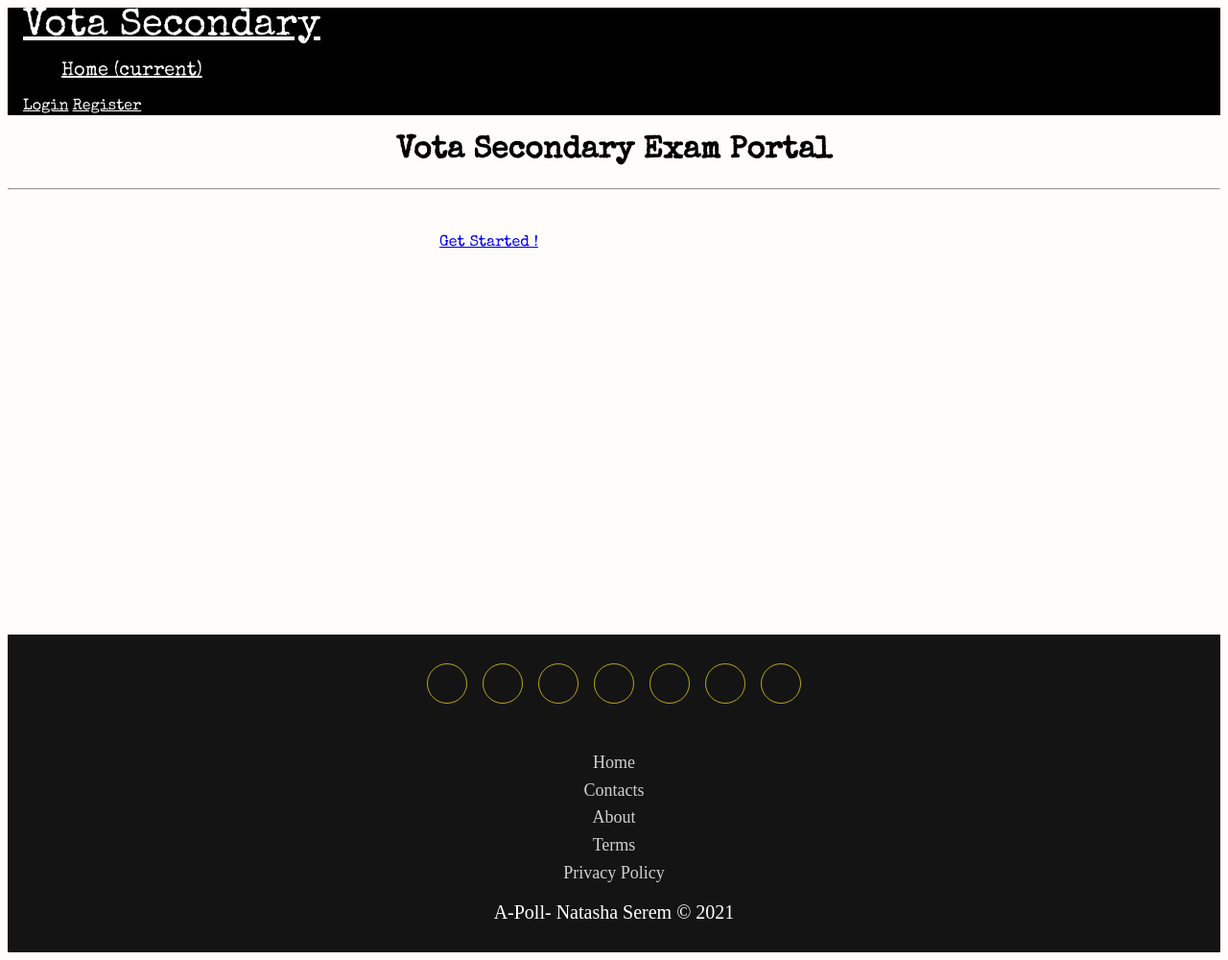
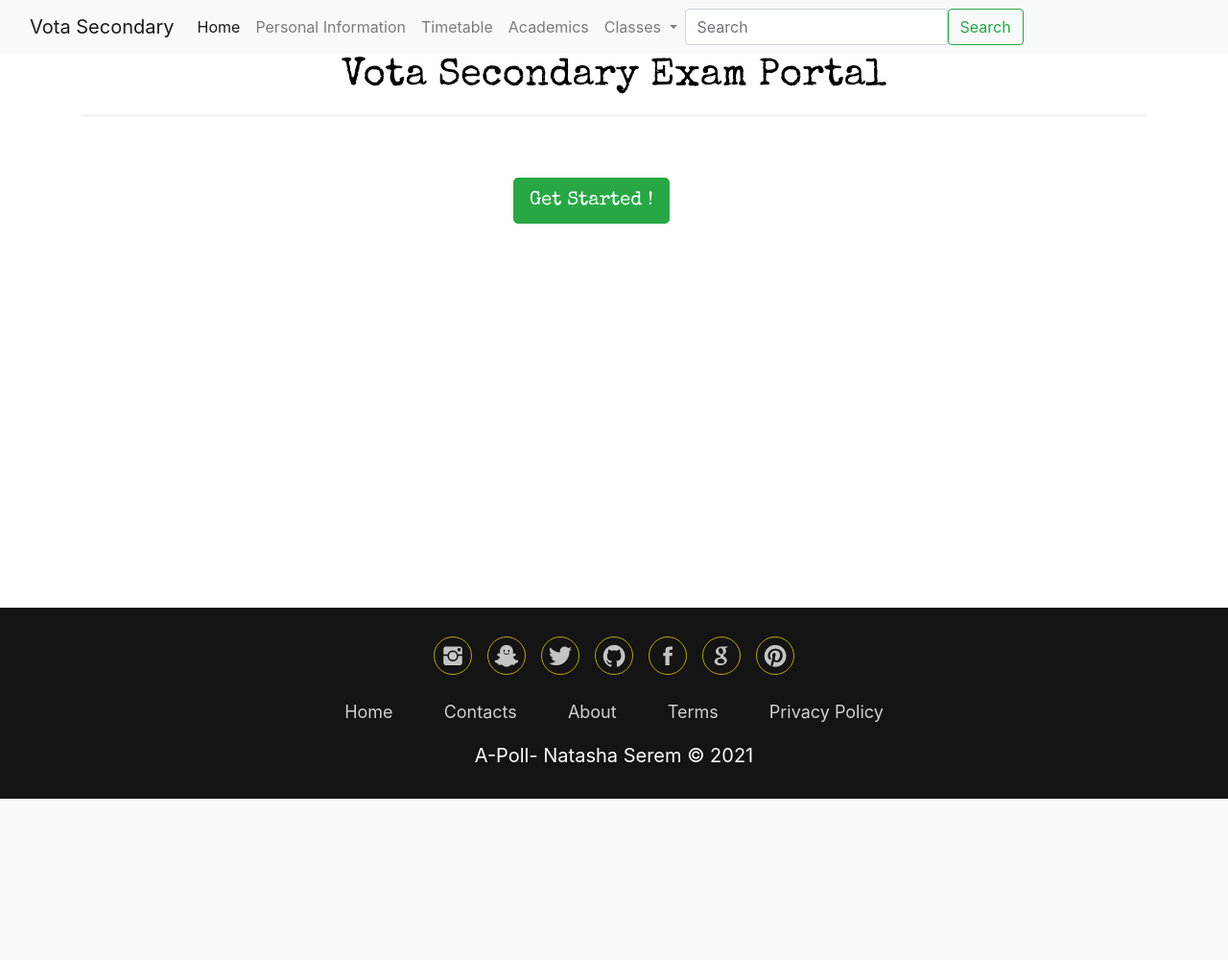
Before and after one commit to Angelamutyota/Vota-Secondary-Exams-Portal, a Django app: page / in a window 1280 px wide. Shown: the whole page at 96% size. After the commit the page ends 832 px from the top, so only its background shows below. Run offline with Django 3.2, Linux system fonts and the light colour scheme; some libraries are stand-ins or nearby versions.

Commit message:
add changes

```diff
--- a/votapp/templates/base.html
+++ b/votapp/templates/base.html
@@ -2,7 +2,7 @@
 <!DOCTYPE html>
 <html lang="en">
 
-<!-- <head>
+<head>
     <meta charset="UTF-8">
     <meta name="viewport" content="width=device-width, initial-scale=1.0">
     <meta http-equiv="X-UA-Compatible" content="ie=edge">
@@ -21,7 +21,7 @@
     <link rel="stylesheet" href="assets/css/style.css">
     {% block custom_css %}{% endblock custom_css %}
 
-</head> -->
+</head>
 
 <body>
     {% include 'navbar.html' %}
@@ -32,10 +32,10 @@
 
 
     <!-- All javascript files goes under here    -->
-    <!-- <script src="https://code.jquery.com/jquery-3.2.1.slim.min.js" integrity="sha384-KJ3o2DKtIkvYIK3UENzmM7KCkRr/rE9/Qpg6aAZGJwFDMVNA/GpGFF93hXpG5KkN"
+    <script src="https://code.jquery.com/jquery-3.2.1.slim.min.js" integrity="sha384-KJ3o2DKtIkvYIK3UENzmM7KCkRr/rE9/Qpg6aAZGJwFDMVNA/GpGFF93hXpG5KkN"
         crossorigin="anonymous"></script>
     <script src="https://cdnjs.cloudflare.com/ajax/libs/popper.js/1.12.9/umd/popper.min.js" integrity="sha384-ApNbgh9B+Y1QKtv3Rn7W3mgPxhU9K/ScQsAP7hUibX39j7fakFPskvXusvfa0b4Q"
-        crossorigin="anonymous"></script> -->
+        crossorigin="anonymous"></script>
 
 
 </body>
--- a/votapp/templates/navbar.html
+++ b/votapp/templates/navbar.html
@@ -1,124 +1,39 @@
-<!DOCTYPE html>
-<html lang="en">
-<head>
-<meta charset="utf-8">
-<meta http-equiv="X-UA-Compatible" content="IE=edge">
-<meta name="viewport" content="width=device-width, initial-scale=1">
-    <link rel="preconnect" href="https://fonts.googleapis.com">
-    <link rel="preconnect" href="https://fonts.gstatic.com" crossorigin>
-    <link href="https://fonts.googleapis.com/css2?family=Special+Elite&display=swap" rel="stylesheet">
-
-    <style>
-        body {
-            background: #fffcfc;
-        }
-        .form-inline {
-            display: inline-block;
-        }
-        .navbar {
-            background: rgb(0, 0, 0);
-            padding-left: 16px;
-            padding-right: 16px;
-            border-bottom: 1px solid #161616;
-            box-shadow: 0 0 4px rgba(27, 27, 27, 0.1);
-        }
-        .nav img {
-            border-radius: 50%;
-            width: 36px;
-            height: 36px;
-            margin: -8px 0;
-            float: left;
-            margin-right: 10px;
-        }
-        .navbar .navbar-brand {
-            color: rgb(255, 255, 255);
-            padding-left: 0;
-            font-size: 20px;
-            padding-right: 50px;
-        }
-        .navbar .navbar-brand b {
-            font-weight: bold;
-            color: #ffffff;
-        }
-        .navbar ul.nav li a:hover, .navbar ul.nav li a:focus {
-            color: #ca4141;
-        }
-        .navbar ul.nav li.active a, .navbar ul.nav li.active a:hover, .navbar ul.nav li.active a:focus {
-            color: #c52323;
-            background: transparent;
-        }
-        .search-box {
-            position: relative;
-        }
-        .search-box input.form-control {
-            padding-right: 35px;
-            border-radius: 0;
-            padding-left: 0;
-            border-width: 0 0 1px 0;
-            box-shadow: none;
-        }
-        .search-box input.form-control:focus {
-            border-color: #000000;
-        }
-        .search-box .input-group-addon {
-            min-width: 35px;
-            border: none;
-            position: absolute;
-            right: 0;
-            z-index: 9;
-            padding: 7px 0 7px 7px;
-            height: 100%;
-        }
-        .search-box i {
-            color: #000000;
-            font-size: 30px;
-        }
-        .navbar ul li i {
-            font-size: 30px;
-        }
-        @media (min-width: 992px){
-            .form-inline .input-group {
-                width: 250px;
-                margin-right: 30px;
-            }
-        }
-        @media (max-width: 991px){
-            .form-inline {
-                display: block;
-                margin-bottom: 10px;
-                margin-top: 0;
-            }
-            .input-group {
-                width: 100%;
-            }
-        }
-    </style>
-</head>
-<body>
-<nav class="navbar navbar-expand-sm ">
-    <a class="navbar-brand" href="#" style="font-size: 40px; font-family: 'Special Elite', cursive; ">Vota Secondary</a>
-    <div id="navbarCollapse" class="collapse navbar-collapse">
-        <ul class=" nav navbar-nav">
-            <li class="nav-item ">
-                <a class="nav-link" href="/" style="color:white; font-family: 'Special Elite', cursive; font-size: 20px;">Home <span class="sr-only">(current)</span></a>
-            </li>
-            {% if request.user.is_authenticated %}
-            <li class="nav-item">
-                <a class="nav-link" href="" style="color:white; font-family: 'Special Elite', cursive; font-size: 20px;">Academic Report</a>
-            </li>
-            {% endif %}
+<nav class="navbar navbar-expand-lg navbar-light bg-light">
+    <div class="container-fluid">
+      <a class="navbar-brand" href="#">Vota Secondary</a>
+      <button class="navbar-toggler" type="button" data-bs-toggle="collapse" data-bs-target="#navbarSupportedContent" aria-controls="navbarSupportedContent" aria-expanded="false" aria-label="Toggle navigation">
+        <span class="navbar-toggler-icon"></span>
+      </button>
+      <div class="collapse navbar-collapse" id="navbarSupportedContent">
+        <ul class="navbar-nav me-auto mb-2 mb-lg-0">
+          <li class="nav-item">
+            <a class="nav-link active" aria-current="page" href="/">Home</a>
+          </li>
+          <li class="nav-item">
+            <a class="nav-link" href="#">Personal Information</a>
+          </li>
+          <li class="nav-item">
+            <a class="nav-link" href="#">Timetable</a>
+          </li>
+          <li class="nav-item">
+            <a class="nav-link" href="#">Academics</a>
+          </li>
+          <li class="nav-item dropdown">
+            <a class="nav-link dropdown-toggle" href="#" id="navbarDropdown" role="button" data-bs-toggle="dropdown" aria-expanded="false">
+              Classes
+            </a>
+            <ul class="dropdown-menu" aria-labelledby="navbarDropdown">
+              <li><a class="dropdown-item" href="#">FORM 1</a></li>
+              <li><a class="dropdown-item" href="#">FORM 2</a></li>
+              <li><a class="dropdown-item" href="#">FORM 3</a></li>
+              <li><a class="dropdown-item" href="#">FORM 4</a></li>
+            </ul>
+          </li>
         </ul>
-        <div class="navbar-nav ml-auto">
-            {% if request.user.is_authenticated %}
-            <li><a class="nav-link" href="personalinfo/" style="color: white; font-family: 'Special Elite', cursive; font-size: 20px;">Personal Information</a></li>
-            <a class="nav-link" href="" style="color: white; font-family: 'Special Elite', cursive; font-size: 20px;">Classes</a>
-            <a class="nav-link" href="logout/" style="color: white; font-family: 'Special Elite', cursive; font-size: 20px;">Logout</a>
-            <a class="nav-link" href="" style="color: white; font-family: 'Special Elite', cursive;">Timetable</a>
-            {% else %}
-            <a class="nav-link" href="" style="color: white; font-family: 'Special Elite', cursive;">Login</a>
-            <a class="nav-link" href="" style="color: white; font-family: 'Special Elite', cursive;">Register</a>
-            {% endif %}
-        </div>
+        <form class="d-flex">
+          <input class="form-control me-2" type="search" placeholder="Search" aria-label="Search">
+          <button class="btn btn-outline-success" type="submit">Search</button>
+        </form>
+      </div>
     </div>
-</nav>
-</body>
+  </nav>
--- a/votapp/views.py
+++ b/votapp/views.py
@@ -19,3 +19,28 @@ def personal_info(request):
     else:
         profile_form = PersonalinfoForm(instance=request.user)
     return render(request, 'personal_info.html',{ "profile_form": profile_form})
+
+@login_required(login_url='/accounts/login/')
+def class_list(request):
+    all_classes = classes.objects.all()
+    search_term = ''
+    if 'name' in request.GET:
+        all_classes = all_classes.order_by('description')
+
+    if 'date' in request.GET:
+        all_classes = all_classes.order_by('pub_date')
+
+
+    if 'search' in request.GET:
+        search_term = request.GET['search']
+        all_classes = all_classes.filter(text__icontains=search_term)
+
+    paginator = Paginator(all_polls, 6)
+    page = request.GET.get('page')
+    polls = paginator.get_page(page)
+    get_dict_copy = request.GET.copy()
+    context = {
+        'polls': polls,
+        'search_term': search_term,
+    }
+    return render(request, 'poll_list.html', context)
```
Also changed, not shown: votapp/templates/personal_info.html (+6 -6 lines).
